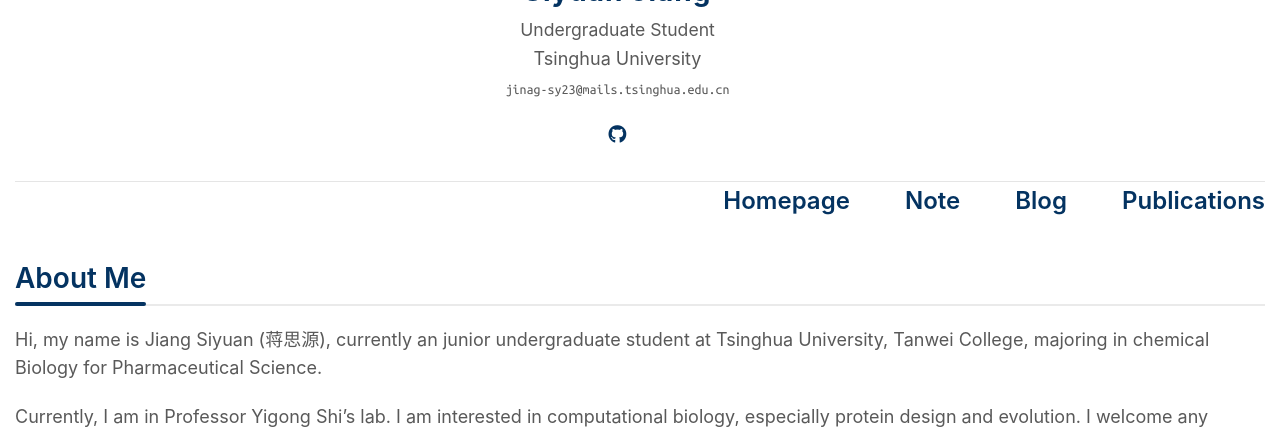
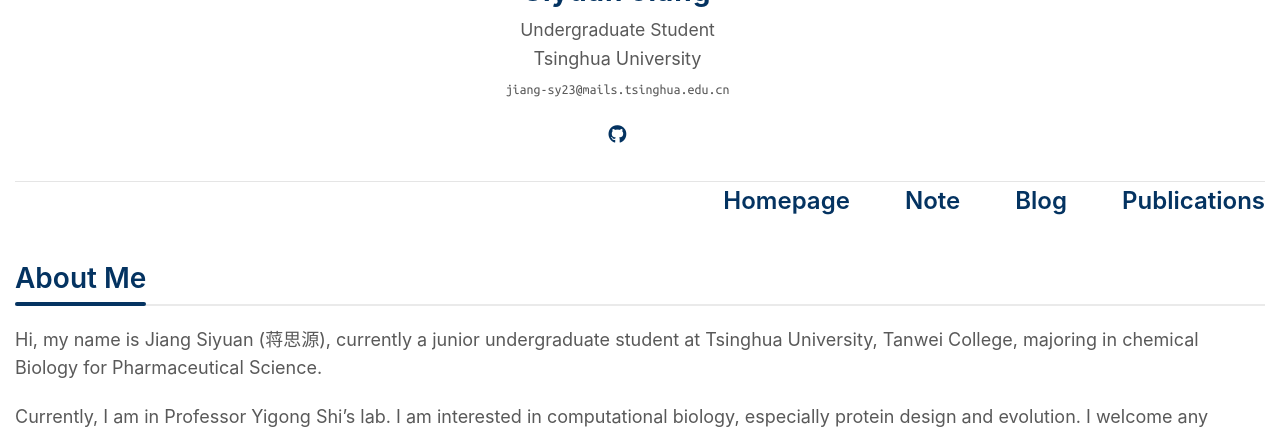
Before and after one commit to siyuanj/siyuanj.github.io, a Jekyll site: the page built from index.md, in a window 1280 px wide, cut to the strip 176-612 px from the top of the page. Built offline with Jekyll 4.4.1, drawn with Linux system fonts in a browser that asks for light colours; a style sheet for code colours, icons or effects is not loaded; our own code applies the rules of GitHub Pages for plain Markdown files.

Commit message:
Fix small copy and metadata typos

```diff
--- a/_config.yml
+++ b/_config.yml
@@ -3,7 +3,7 @@
 position: Undergraduate Student
 affiliation: Tsinghua University
 affiliation_link: https://www.tsinghua.edu.cn/en/
-email: jinag-sy23@mails.tsinghua.edu.cn
+email: jiang-sy23@mails.tsinghua.edu.cn
 
 # Search Engine Optimization (SEO)
 # The following information is used to improve the website traffic from search engines, e.g., Google.
--- a/index.md
+++ b/index.md
@@ -4,7 +4,7 @@
 
 ## <span>About Me</span>
 
-Hi, my name is Jiang Siyuan (蒋思源), currently an junior undergraduate student at Tsinghua University, Tanwei College, majoring in chemical Biology for Pharmaceutical Science.
+Hi, my name is Jiang Siyuan (蒋思源), currently a junior undergraduate student at Tsinghua University, Tanwei College, majoring in chemical Biology for Pharmaceutical Science.
 
 Currently, I am in Professor Yigong Shi's lab. I am interested in computational biology, especially protein design and evolution. I welcome any discussions about related topics! Feel free to reach out!
 
```
Also changed, not shown: _blogs/2025-12-10-metalloproteases_design.md (+1 -1 lines).
